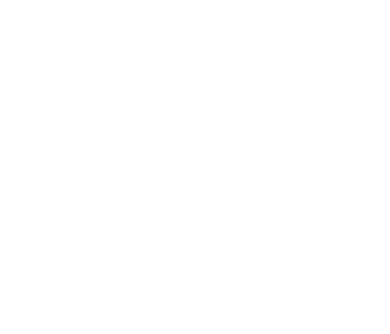
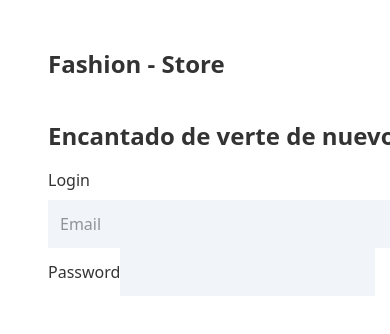
Before and after one commit to VVladT/fashion-store, a Next.js app: page /auth/login in a window 390 px wide. Shown: the top 334 px of the page. Built offline with nearby package versions, Linux system fonts and the light colour scheme.

Commit message:
feat(auth): add layout

```diff
--- /dev/null
+++ b/src/app/auth/layout.tsx
@@ -0,0 +1,23 @@
+import Image from "next/image";
+
+interface Props {
+  children: React.ReactNode;
+}
+
+export default function AuthLayout({ children }: Props) {
+  return (
+    <div className="overflow-hidden flex">
+      <div className="hidden sm:block flex-1">
+        <Image
+          alt="thumbnail auth image"
+          src="https://images.pexels.com/photos/461940/pexels-photo-461940.jpeg"
+          width="1000"
+          height="1000"
+          className="object-cover w-full h-screen"
+          quality={100}
+        />
+      </div>
+      {children}
+    </div>
+  );
+}
--- a/src/app/auth/login/page.tsx
+++ b/src/app/auth/login/page.tsx
@@ -1,8 +1,7 @@
+import LoginForm from "@/modules/auth/components/form/login-form";
 
 export default function LoginPage() {
   return (
-    <div className="bg-slate-50">
-
-    </div>
+    <LoginForm />
   )
 }
--- /dev/null
+++ b/src/modules/auth/components/form/login-form.tsx
@@ -0,0 +1,26 @@
+export default function LoginForm() {
+  return (
+    <div className="p-12 min-w-[33rem] text-black/80">
+      <div className="mb-10">
+        <h1 className="font-bold text-2xl">
+          Fashion - <span>Store</span>
+        </h1>
+      </div>
+      <div>
+        <h1 className="font-bold text-2xl mb-4">Encantado de verte de nuevo</h1>
+
+        <form>
+          <p className="font-light mb-2">Login</p>
+          <div>
+            <input className="bg-slate-100 p-3 w-full" type="email" placeholder="Email" autoComplete="email"/>
+          </div>
+
+          <div>
+            <label htmlFor="password" className="font-light mb-2">Password</label>
+            <input className="bg-slate-100 p-3 w-ful" type="password" autoComplete="current-password" />
+          </div>
+        </form>
+      </div>
+    </div>
+  );
+}
```
